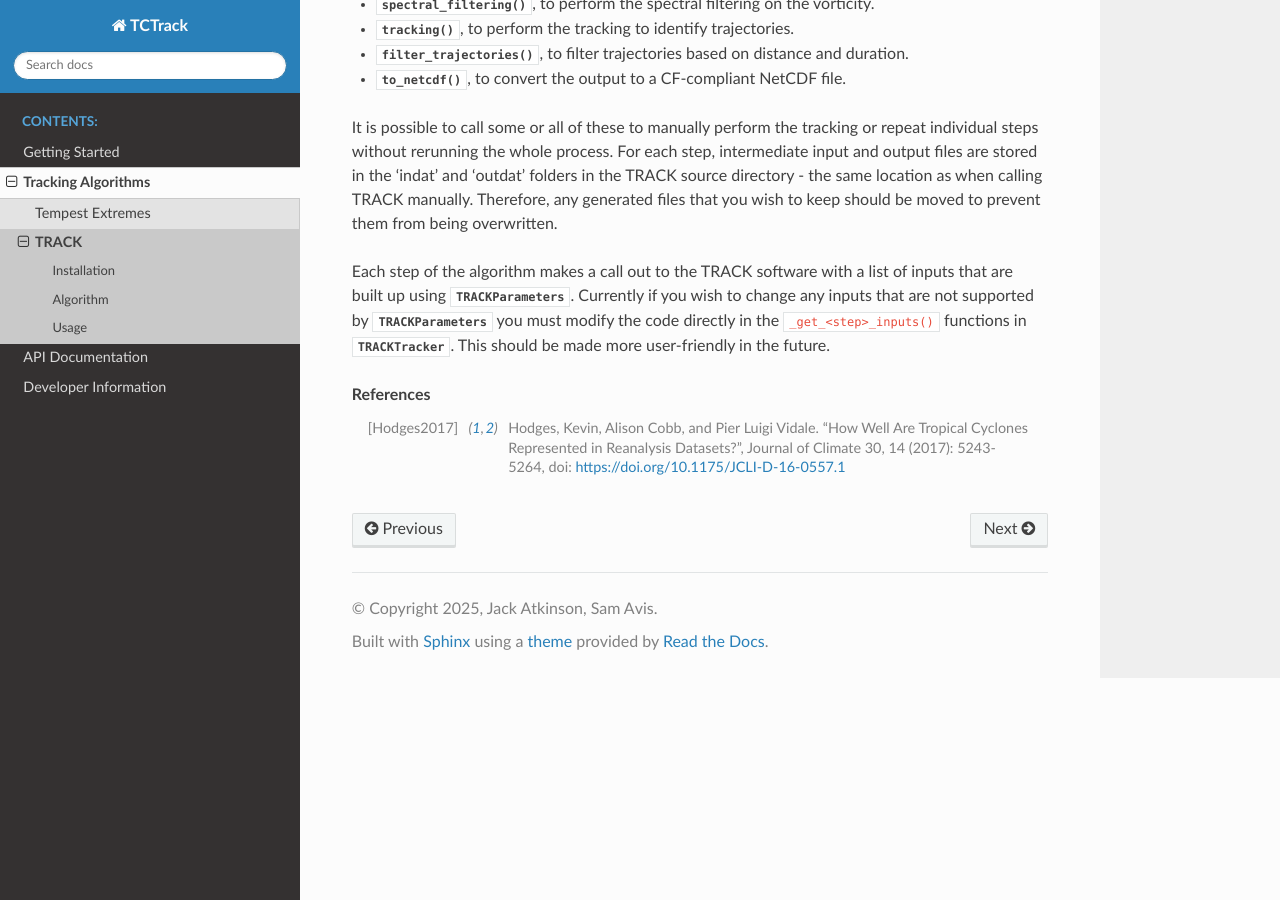
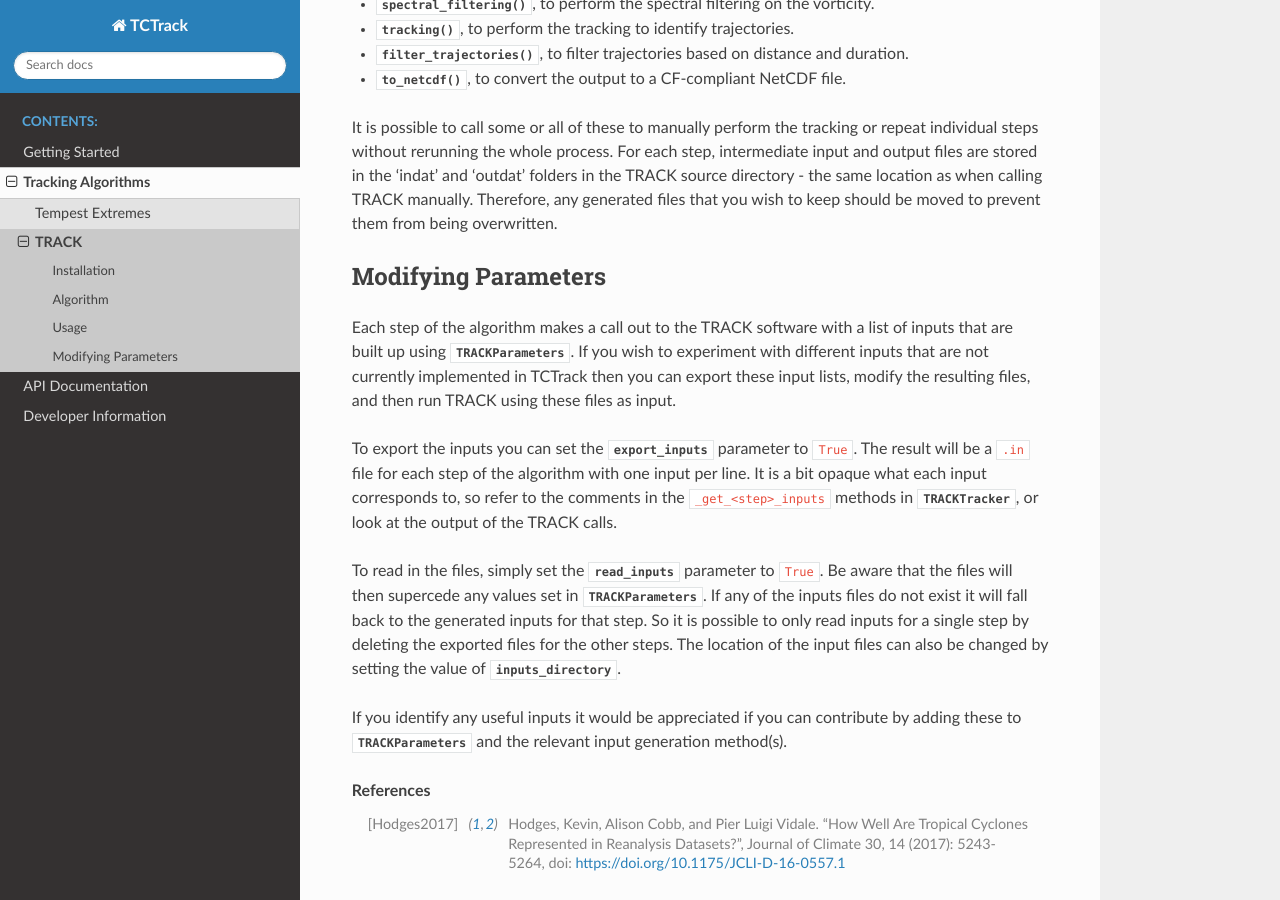
Before and after one commit to Cambridge-ICCS/TCTrack, a Sphinx documentation site: the page built from docs/tracking-algorithms/track.rst, in a window 1280 px wide and 900 px high, scrolled down 2449 px. Built offline with Sphinx 7.4.7 and the Read the Docs theme 3.1.0, drawn with Linux system fonts in a browser that asks for light colours.

Commit message:
TRACK: Add description of exporting inputs to docs

```diff
--- a/docs/tracking-algorithms/track.rst
+++ b/docs/tracking-algorithms/track.rst
@@ -146,11 +146,29 @@ and output files are stored in the 'indat' and 'outdat' folders in the TRACK sou
 directory - the same location as when calling TRACK manually. Therefore, any generated
 files that you wish to keep should be moved to prevent them from being overwritten.
 
+Modifying Parameters
+--------------------
+
 Each step of the algorithm makes a call out to the TRACK software with a list of inputs
-that are built up using :class:`TRACKParameters`. Currently if you wish to change any
-inputs that are not supported by :class:`TRACKParameters` you must modify the code
-directly in the ``_get_<step>_inputs()`` functions in :class:`TRACKTracker`. This should
-be made more user-friendly in the future.
+that are built up using :class:`TRACKParameters`. If you wish to experiment with
+different inputs that are not currently implemented in TCTrack then you can export these
+input lists, modify the resulting files, and then run TRACK using these files as input.
+
+To export the inputs you can set the :attr:`~TRACKParameters.export_inputs` parameter to
+``True``. The result will be a ``.in`` file for each step of the algorithm with one
+input per line. It is a bit opaque what each input corresponds to, so refer to the
+comments in the ``_get_<step>_inputs`` methods in :class:`TRACKTracker`, or look at the
+output of the TRACK calls.
+
+To read in the files, simply set the :attr:`~TRACKParameters.read_inputs` parameter to
+``True``. Be aware that the files will then supercede any values set in
+:class:`TRACKParameters`. If any of the inputs files do not exist it will fall back to
+the generated inputs for that step. So it is possible to only read inputs for a single
+step by deleting the exported files for the other steps. The location of the input files
+can also be changed by setting the value of :attr:`~TRACKParameters.inputs_directory`.
+
+If you identify any useful inputs it would be appreciated if you can contribute by
+adding these to :class:`TRACKParameters` and the relevant input generation method(s).
 
 .. rubric:: References
 
```
